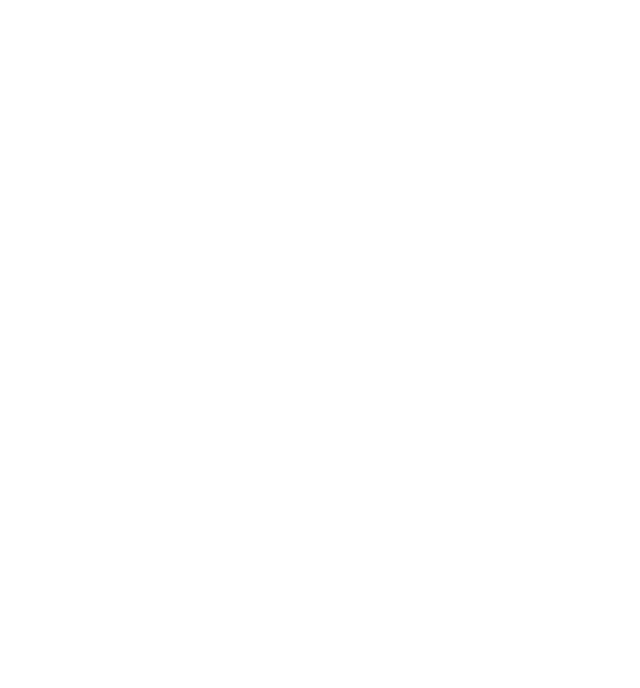
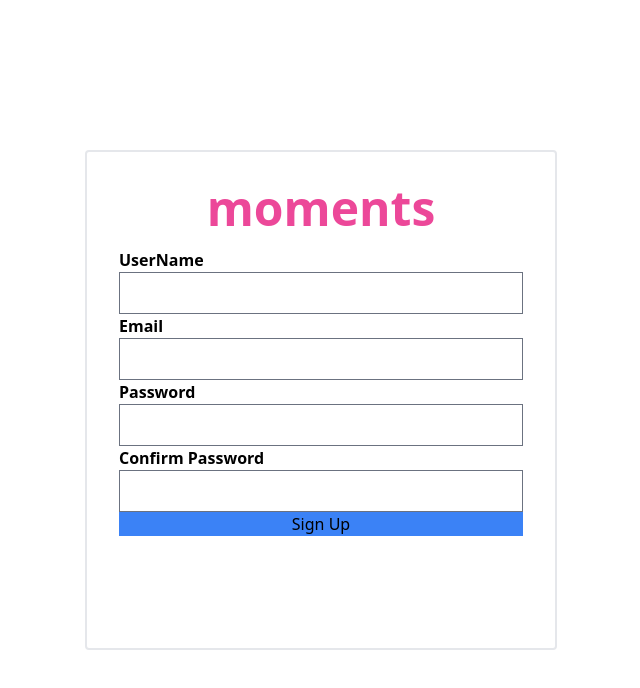
Before and after one commit to RocTanweer/moments-frontend, a Next.js app: page / in a window 1280 px wide. Shown: the top 688 px of the page, without its empty margins (319-959 px from the left). Built offline with nearby package versions, Linux system fonts and the light colour scheme.

Commit message:
added basic signup form to the home page using formik

```diff
--- a/layouts/signup/Signup.jsx
+++ b/layouts/signup/Signup.jsx
@@ -1,5 +1,56 @@
+import { useFormik } from "formik";
+
 function Signup() {
-  return <div>Signup</div>;
+  const formik = useFormik({
+    initialValues: {
+      userName: "",
+      email: "",
+      password: "",
+      confirmPassword: "",
+    },
+    onSubmit: (values) => console.log(JSON.stringify(values, null, 2)),
+  });
+
+  return (
+    <div className="flex justify-center items-center h-full w-full">
+      <div className="flex flex-col  w-[472px] h-[500px] border-2 rounded p-8">
+        <div className="text-center mb-4">
+          <h1 className="text-5xl text-pink-500 font-bold">moments</h1>
+        </div>
+
+        <form className="flex flex-col w-full" onSubmit={formik.handleSubmit}>
+          <lable htmlFor="userName" className="text-4 font-semibold">
+            UserName
+          </lable>
+          <input type="text" name="userName" id="userName" autoComplete="off" onChange={formik.handleChange} value={formik.values.userName} />
+
+          <lable htmlFor="email" className="text-4 font-semibold">
+            Email
+          </lable>
+          <input type="email" name="email" id="email" autoComplete="off" onChange={formik.handleChange} value={formik.values.email} />
+
+          <lable htmlFor="password" className="text-4 font-semibold">
+            Password
+          </lable>
+          <input type="password" name="password" id="password" autoComplete="off" onChange={formik.handleChange} value={formik.values.password} />
+          <lable htmlFor="confirmPassword" className="text-4 font-semibold">
+            Confirm Password
+          </lable>
+          <input
+            type="password"
+            name="confirmPassword"
+            id="confirmPassword"
+            autoComplete="off"
+            onChange={formik.handleChange}
+            value={formik.values.confirmPassword}
+          />
+          <button type="submit" className="bg-blue-500">
+            Sign Up
+          </button>
+        </form>
+      </div>
+    </div>
+  );
 }
 
 export default Signup;
--- a/pages/index.js
+++ b/pages/index.js
@@ -1,5 +1,9 @@
 import Signup from "../layouts/signup/Signup";
 
 export default function Home() {
-  return <div className="container w-full h-full"></div>;
+  return (
+    <div className="container w-full h-full">
+      <Signup />
+    </div>
+  );
 }
```
